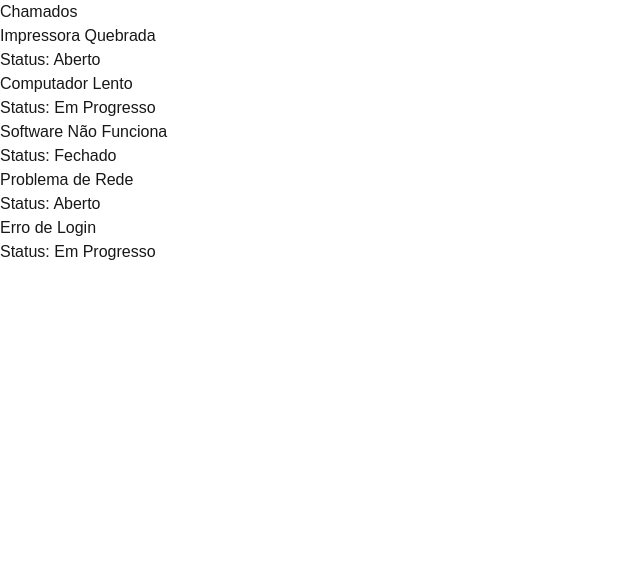
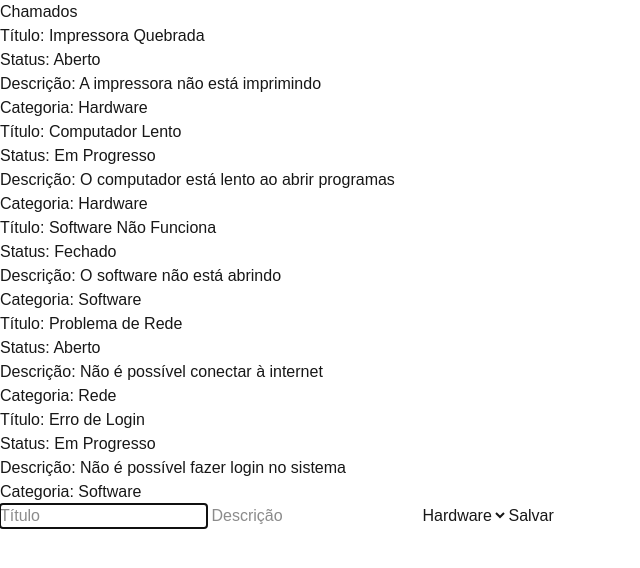
Before and after one commit to TalitaMoul/Sistema-Chamados, a Next.js app: page / in a window 1280 px wide. Shown: the top 568 px of the page, without its empty margins (0-640 px from the left). Built offline with nearby package versions, Linux system fonts and the light colour scheme.

Commit message:
feat: formulário de abertura de chamado

```diff
--- /dev/null
+++ b/src/app/components/FormularioChamados.tsx
@@ -0,0 +1,60 @@
+import { useRef, useEffect } from "react";
+
+interface FormularioChamadosProps {
+  onSave: (ticket: {
+    id: number;
+    titulo: string;
+    status: string;
+    description?: string;
+    category?: string;
+  }) => void;
+}
+
+export default function FormularioChamados({
+  onSave,
+}: FormularioChamadosProps) {
+  const tituloRef = useRef<HTMLInputElement>(null); // Cria uma referência para o campo de título
+
+  useEffect(() => {
+    // Use o useEffect para focar no campo de título quando o componente for montado
+    if (tituloRef.current) {
+      // Verifica se a referência foi atribuída corretamente
+      tituloRef.current.focus(); // Foca no campo de título
+    }
+  }, []); // O array vazio [] garante que o efeito seja executado apenas uma vez, quando o componente for montado
+
+  function handleSubmit() {
+    const titulo = tituloRef.current?.value; // Obtém o valor do campo de título usando a referência
+    if (!titulo) {
+      alert("Por favor, insira um título para o chamado.");
+      return;
+    }
+    const description = document.querySelector<HTMLInputElement>(
+      'input[placeholder="Descrição"]',
+    )?.value; // Obtém o valor do campo de descrição usando querySelector
+    const category = document.querySelector<HTMLSelectElement>( // Obtém o valor do campo de categoria usando querySelector
+      'select[name="category"]', // Seleciona o elemento select com o nome "category"
+    )?.value; // Obtém o valor do campo de categoria usando querySelector
+    onSave({
+      id: Date.now(),
+      titulo,
+      status: "Aberto",
+      description,
+      category: category
+    }); // Chama a função onSave passando um objeto com o título e um status padrão
+    alert("Chamado salvo: " + titulo); // Exibe um alerta com o título do chamado salvo
+  }
+
+  return (
+    <div>
+      <input type="text" placeholder="Título" ref={tituloRef} /> {/* Campo de título com a referência para focar automaticamente */}
+      <input type="text" placeholder="Descrição" />
+      <select name="category" id="category">
+        <option value="Hardware">Hardware</option>
+        <option value="Software">Software</option>
+        <option value="Rede">Rede</option>
+      </select>
+      <button onClick={handleSubmit}>Salvar</button> {/* Botão para salvar o chamado, que chama a função handleSubmit quando clicado */}
+    </div>
+  );
+}
--- a/src/app/page.tsx
+++ b/src/app/page.tsx
@@ -1,27 +1,89 @@
 "use client";
 import { useState } from "react";
+import FormularioChamados from "./components/FormularioChamados";
 
 const ticketsData = [
-  { id: "1", title: "Impressora Quebrada", status: "Aberto" },
-  { id: "2", title: "Computador Lento", status: "Em Progresso" },
-  { id: "3", title: "Software Não Funciona", status: "Fechado " },
-  { id: "4", title: "Problema de Rede", status: "Aberto" },
-  { id: "5", title: "Erro de Login", status: "Em Progresso" },
+  {
+    id: "1",
+    title: "Impressora Quebrada",
+    status: "Aberto",
+    description: "A impressora não está imprimindo",
+    category: "Hardware",
+  },
+  {
+    id: "2",
+    title: "Computador Lento",
+    status: "Em Progresso",
+    description: "O computador está lento ao abrir programas",
+    category: "Hardware",
+  },
+  {
+    id: "3",
+    title: "Software Não Funciona",
+    status: "Fechado ",
+    description: "O software não está abrindo",
+    category: "Software",
+  },
+  {
+    id: "4",
+    title: "Problema de Rede",
+    status: "Aberto",
+    description: "Não é possível conectar à internet",
+    category: "Rede",
+  },
+  {
+    id: "5",
+    title: "Erro de Login",
+    status: "Em Progresso",
+    description: "Não é possível fazer login no sistema",
+    category: "Software",
+  },
 ];
 
 export default function Home() {
-  const [tickets] = useState(ticketsData);
+  const [tickets, setTickets] = useState(ticketsData); // Estado para armazenar os tickets
+
+  function onSave(newTicket: {
+    id: number;
+    titulo: string;
+    status: string;
+    description?: string;
+    category?: string;
+  }) {
+    // Função para adicionar um novo ticket ao estado
+    setTickets([
+      ...tickets, // Usa o operador spread para manter os tickets existentes no estado
+      {
+        id: String(newTicket.id), // Converte o ID para string para manter a consistência com os IDs dos tickets existentes
+        title: newTicket.titulo, // Usa o título do novo ticket
+        status: newTicket.status, // Usa o status do novo ticket
+        description: newTicket.description ?? "", // Usa o operador de coalescência nula para garantir que a descrição seja uma string, mesmo que seja undefined
+        category: newTicket.category ?? "", // Usa o operador de coalescência nula para garantir que a categoria seja uma string, mesmo que seja undefined
+      },
+    ]); // Atualiza o estado dos tickets adicionando o novo ticket ao array existente
+  }
+
   return (
     <main>
-      <h1>
-        Chamados
-      </h1>
-      {tickets.map((ticket) => (
-        <div key={ticket.id}>
-          <h2>{ticket.title}</h2>
-          <p>Status: {ticket.status}</p>
-        </div>
-      ))}
+      <h1>Chamados</h1>
+      {tickets.map(
+        (
+          ticket, // Renderiza a lista de tickets usando o método map para iterar sobre o array de tickets
+        ) => (
+          <div key={ticket.id}>
+            {/* A propriedade key é importante para ajudar o React a identificar quais itens foram alterados, adicionados ou removidos */}
+            <h2>Título: {ticket.title}</h2> {/* Exibe o título do ticket */}
+            <p>Status: {ticket.status}</p> {/* Exibe o status do ticket */}
+            <p>Descrição: {ticket.description}</p>{" "}
+            {/* Exibe a descrição do ticket */}
+            <p>Categoria: {ticket.category}</p>{" "}
+            {/* Exibe a categoria do ticket */}
+          </div>
+        ),
+      )}
+      <FormularioChamados onSave={onSave} />
+      {/* Renderiza o componente FormularioChamados e passa a função onSave como prop
+       para que o formulário possa adicionar novos tickets ao estado */}
     </main>
   );
 }
```
